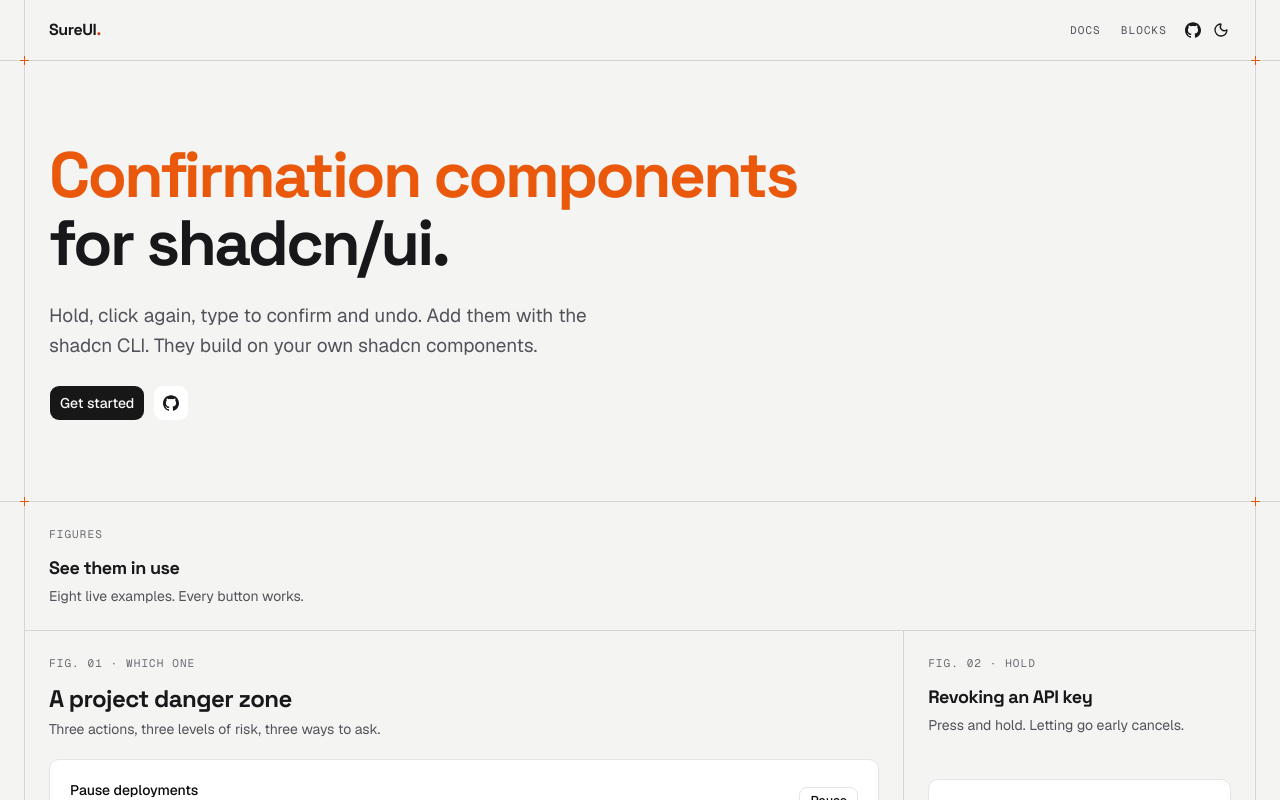
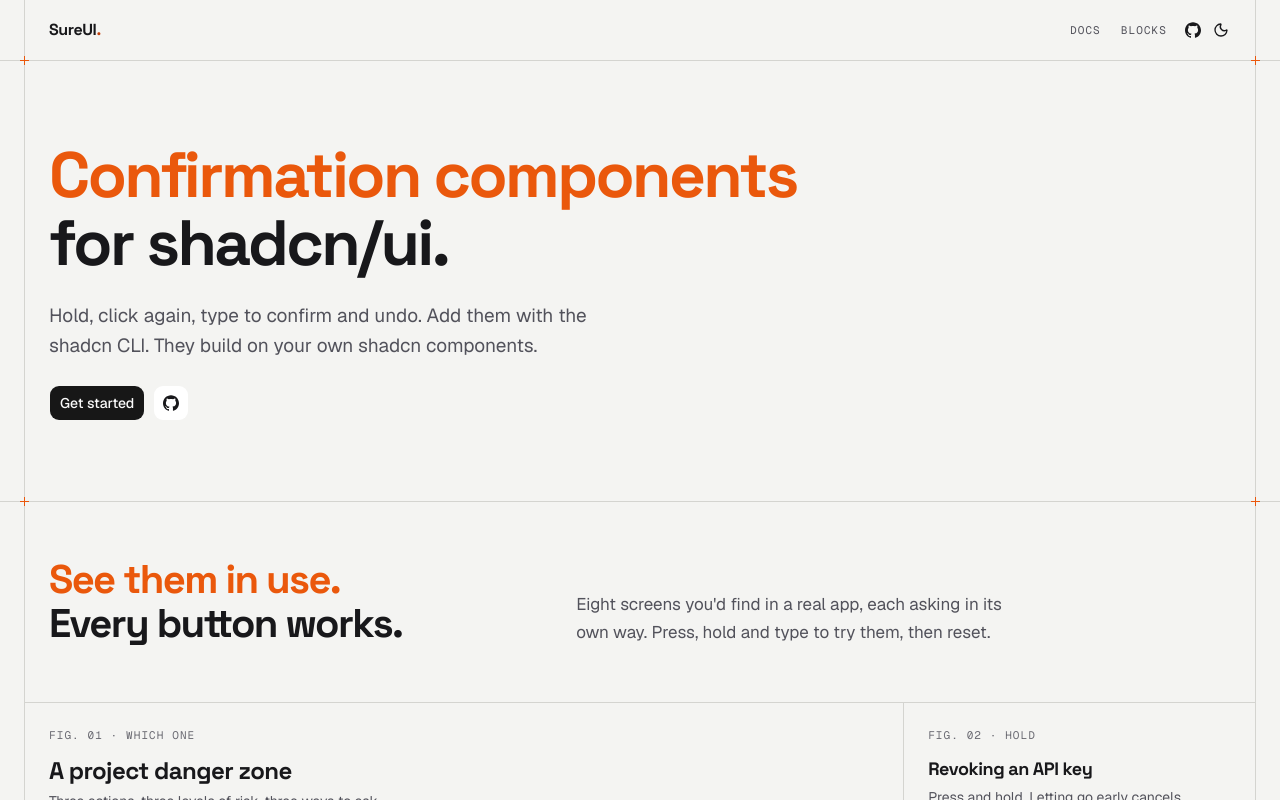
Before and after one commit to aidankmcalister/sureui, a Next.js app: page / in a window 1280 px wide. Shown: the top 800 px of the page. Built offline with nearby package versions, Linux system fonts and the light colour scheme.

Commit message:
style: give the examples a display headline

```diff
--- a/app/page.tsx
+++ b/app/page.tsx
@@ -1,5 +1,5 @@
 import { Actions } from "@/components/site/actions"
-import { Band, Label } from "@/components/site/frame"
+import { Band } from "@/components/site/frame"
 import { Cell } from "@/components/site/home/cell"
 import {
   ApiKeys,
@@ -30,13 +30,14 @@ export default function Home() {
         <Actions />
       </Band>
       <Band>
-        <div className="grid gap-1 border-b border-(--rule) px-3 py-6 sm:p-6">
-          <Label className="mb-2">Figures</Label>
-          <h2 className="font-display text-lg leading-7 font-bold tracking-tight">
-            See them in use
+        <div className="grid grid-cols-1 items-end gap-y-4 border-b border-(--rule) py-12 sm:py-14 lg:grid-cols-[minmax(0,3fr)_minmax(0,4fr)]">
+          <h2 className="px-3 font-display text-3xl leading-9 font-bold tracking-[-0.04em] text-balance sm:px-6 sm:text-[40px] sm:leading-[44px]">
+            <span className="block text-(--mark)">See them in use.</span>
+            Every button works.
           </h2>
-          <p className="text-sm text-(--ink-muted)">
-            Eight live examples. Every button works.
+          <p className="max-w-[480px] px-3 text-[17px] leading-7 text-pretty text-(--ink-muted) sm:px-6">
+            Eight screens you&apos;d find in a real app, each asking in its own
+            way. Press, hold and type to try them, then reset.
           </p>
         </div>
         <div className={grid}>
```
